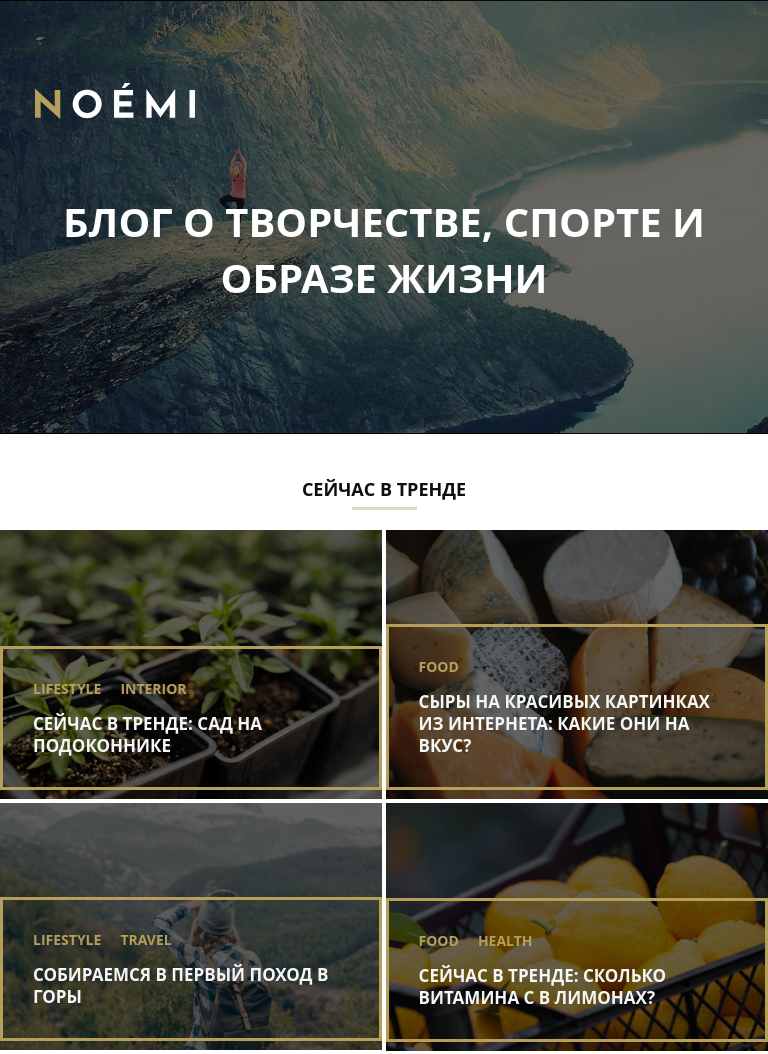
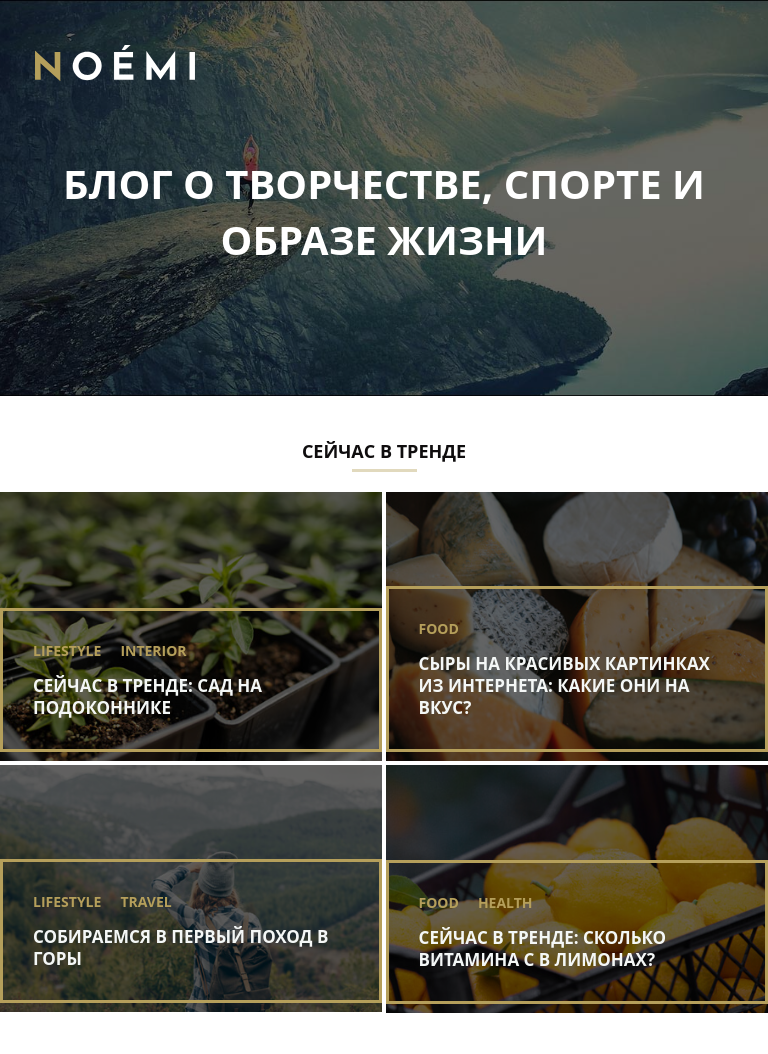
Before and after one commit to Summerfold/mq-diplom, a plain HTML site: page index.html in a window 768 px wide. Shown: the top 1054 px of the page. Drawn offline with Linux system fonts and the light colour scheme; files whose address does not match are found by name.

Commit message:
111111111

```diff
--- a/css/style.css
+++ b/css/style.css
@@ -1077,7 +1077,7 @@
     @media (min-width: 641px) and (max-width: 1199px) and (orientation: portrait) {
 
       .header {
-        padding: 83px 0 0 0;
+        padding: 45px 0 0px;
       }
 
       .logo-nav {
```
